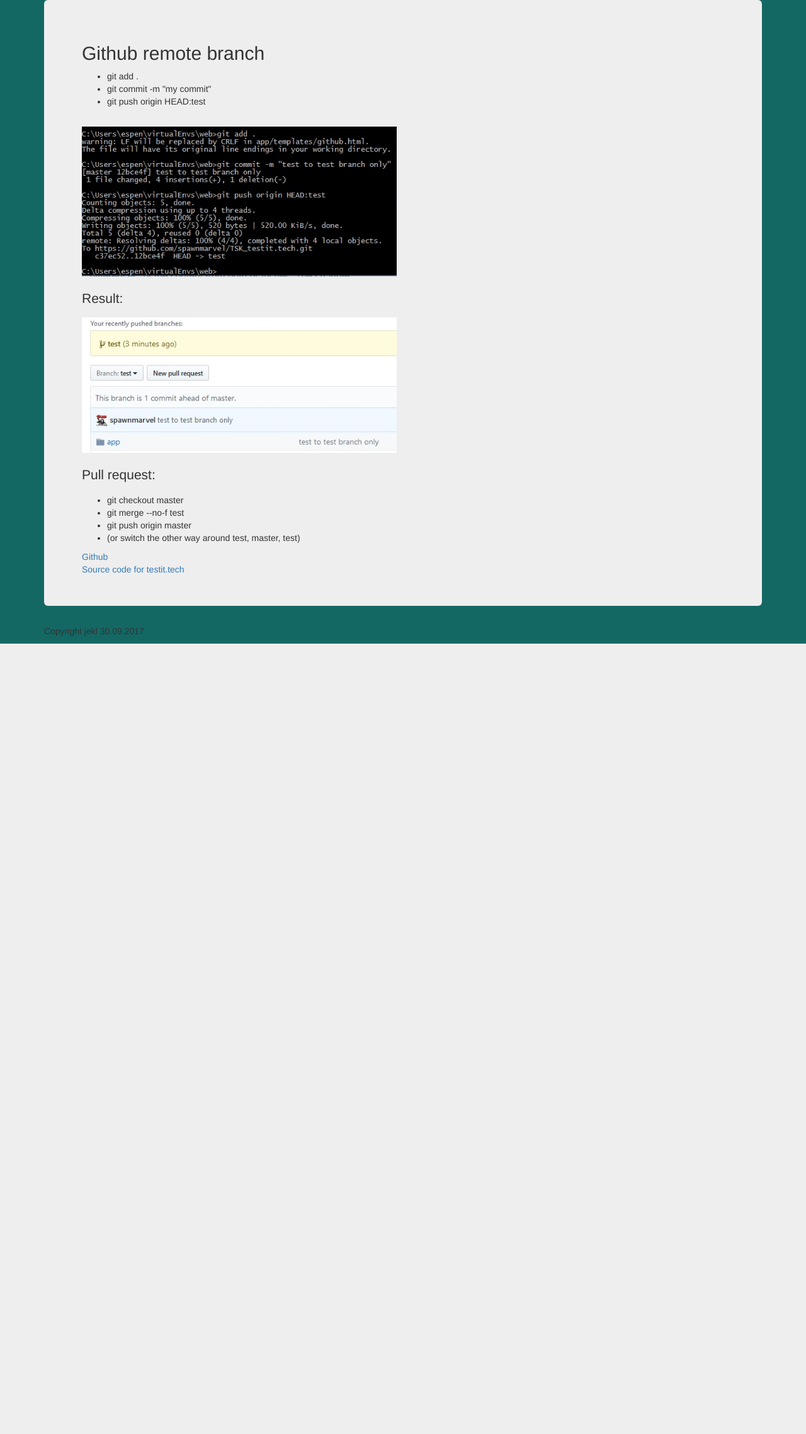
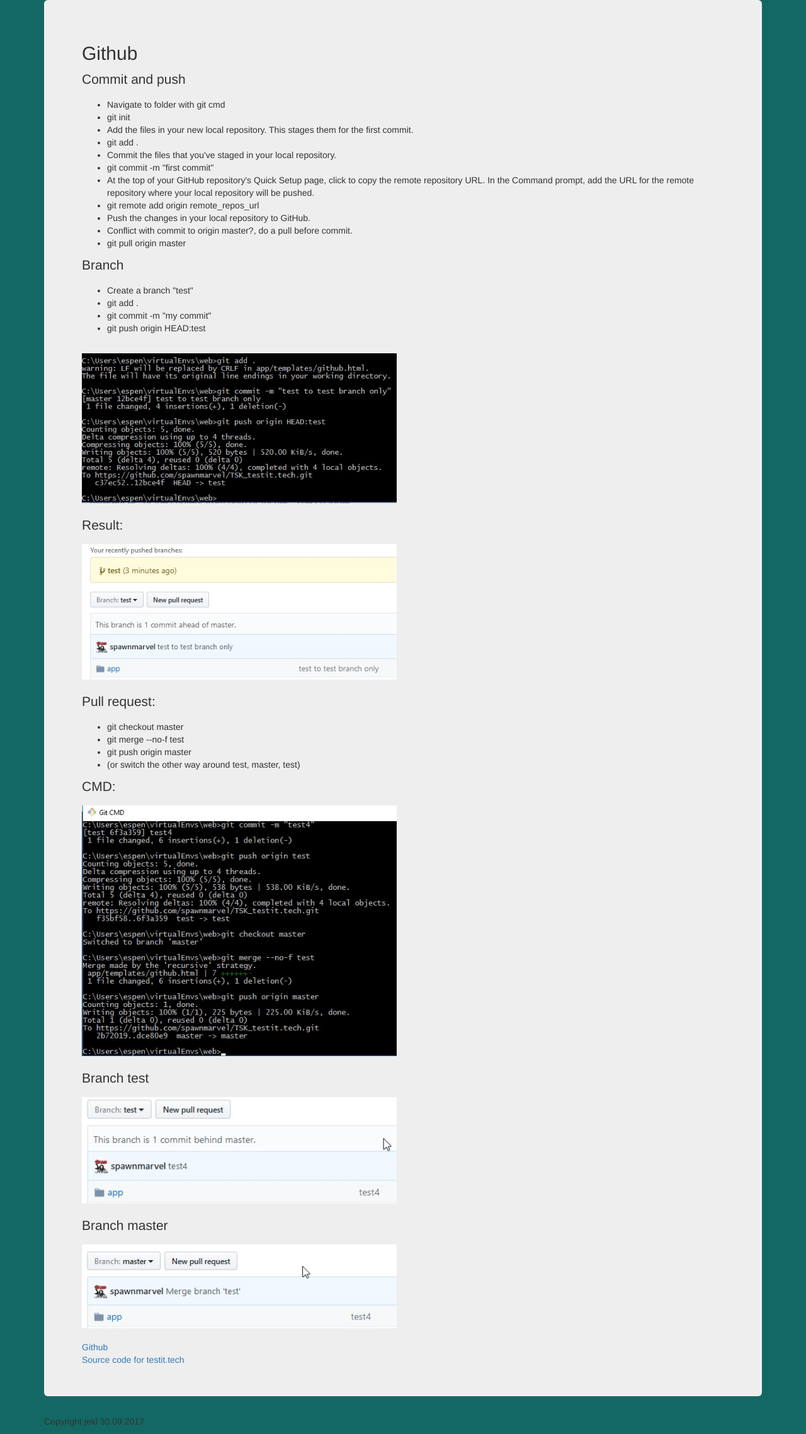
Before and after one commit to spawnmarvel/TSK_testit.tech, a Flask app: page /github in a window 1280 px wide. Shown: the part 102-2379 px from the top of the page at 63% size. Before the commit the page ends 1124 px from the top, so only its background shows below. Run offline with Flask 2, Linux system fonts and the light colour scheme; some libraries are stand-ins or nearby versions.

Commit message:
added git how to

```diff
--- a/app/templates/github.html
+++ b/app/templates/github.html
@@ -2,8 +2,24 @@
 {% block title %}Github{% endblock %}
 {% block body %}
 <div class="jumbotron">
-  <h2>Github remote branch</h2>
+  <h2>Github</h2>
+  <p>Commit and push</p>
   <ul>
+    <li>Navigate to folder with git cmd</li>
+    <li>git init</li>
+    <li>Add the files in your new local repository. This stages them for the first commit.</li>
+    <li>git add .</li>
+    <li>Commit the files that you've staged in your local repository.</li>
+    <li>git commit -m "first commit"</li>
+    <li>At the top of your GitHub repository's Quick Setup page, click to copy the remote repository URL. In the Command prompt, add the URL for the remote repository where your local repository will be pushed.</li>
+    <li>git remote add origin remote_repos_url</li>
+    <li>Push the changes in your local repository to GitHub.</li>
+    <li>Conflict with commit to origin master?, do a pull before commit.</li>
+    <li>git pull origin master</li>
+  </ul>
+  <p>Branch</p>
+  <ul>
+    <li>Create a branch "test"</li>
     <li>git add .</li>
     <li>git commit -m "my commit"</li>
     <li>git push origin HEAD:test</li>
@@ -21,6 +37,15 @@
     <li>git push origin master</li>
     <li>(or switch the other way around test, master, test)</li>
   </ul>
+  <p>CMD:</p>
+  <img src="/static/img/git/git_test.jpg" alt="postman cmd post" class="img-responsive" alt="ftp ssl win /lin" width="500" height="236">
+  <br>
+  <p>Branch test</p>
+  <img src="/static/img/git/commit_test.jpg" alt="postman cmd post" class="img-responsive" alt="ftp ssl win /lin" width="500" height="236">
+  <br>
+  <p>Branch master</p>
+  <img src="/static/img/git/commit_master.jpg" alt="postman cmd post" class="img-responsive" alt="ftp ssl win /lin" width="500" height="236">
+  <br>
   <a href="https://github.com/spawnmarvel" target="_blank">Github</a>
   <br>
   <a href="https://github.com/spawnmarvel/TSK_testit.tech" target="_blank">Source code for testit.tech</a>
```
Also changed, not shown: app/static/img/git/commit_master.jpg (added), app/static/img/git/commit_test.jpg (added), app/static/img/git/git_test.jpg (added).
